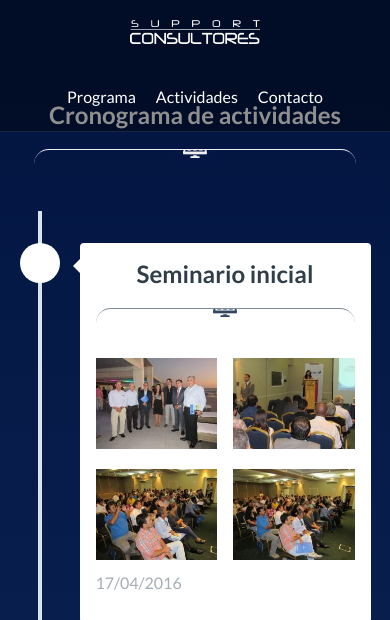
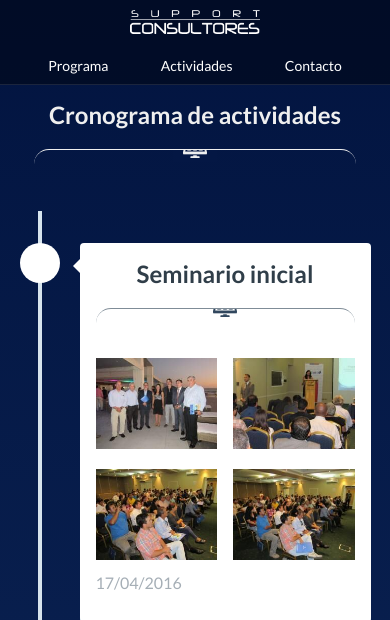
Before and after one commit to SeedPot/pdt, a PHP site: page /hola.php in a window 390 px wide. Shown: the top 620 px of the page. Run offline with PHP 8.4, Linux system fonts and the light colour scheme; some libraries are stand-ins or nearby versions.

Commit message:
Header arreglado, tapaba el titulo de cronograma en actividades

```diff
--- a/public/css/styles.css
+++ b/public/css/styles.css
@@ -27,6 +27,13 @@
   .header-link:hover {
     border-bottom: 4px solid #fff;
     padding-bottom: 21px; }
+
+@media (max-width: 1124px) {
+  .header-logo {
+    padding: 10px 10px; }
+  .header-link {
+    font-size: 14px;
+    padding: 10px 10px 10px; } }
 
 .home-area {
   position: relative;
--- a/public/footer.php
+++ b/public/footer.php
@@ -16,7 +16,7 @@
                     <li class="footer-li">
                         <img src="icon/building.png" alt="">
                         <span class="li-text">
-                            Edif. Dharma, 5° piso, of. 504
+                            Oficina 504 - Edificio Dharma
                         </span>
                     </li>
                     <li class="footer-li">
--- a/public/header.php
+++ b/public/header.php
@@ -4,7 +4,7 @@
     </div>
 
     <div class="col-sm-6 col-xs-12">
-        <div class="row center-xs end-sm">
+        <div class="row around-xs end-sm">
 
             <div class="col-md-2 col-sm-4">
                 <a class="header-link" href="programa.php">Programa</a>
--- a/src/sass/partials/_header.scss
+++ b/src/sass/partials/_header.scss
@@ -31,3 +31,13 @@
         padding-bottom: 21px;
     }
 }
+
+@media (max-width: 1124px) {
+    .header-logo{
+        padding: 10px 10px;
+    }
+    .header-link{
+        font-size: 14px;
+        padding: 10px 10px 10px;
+    }
+}
```
